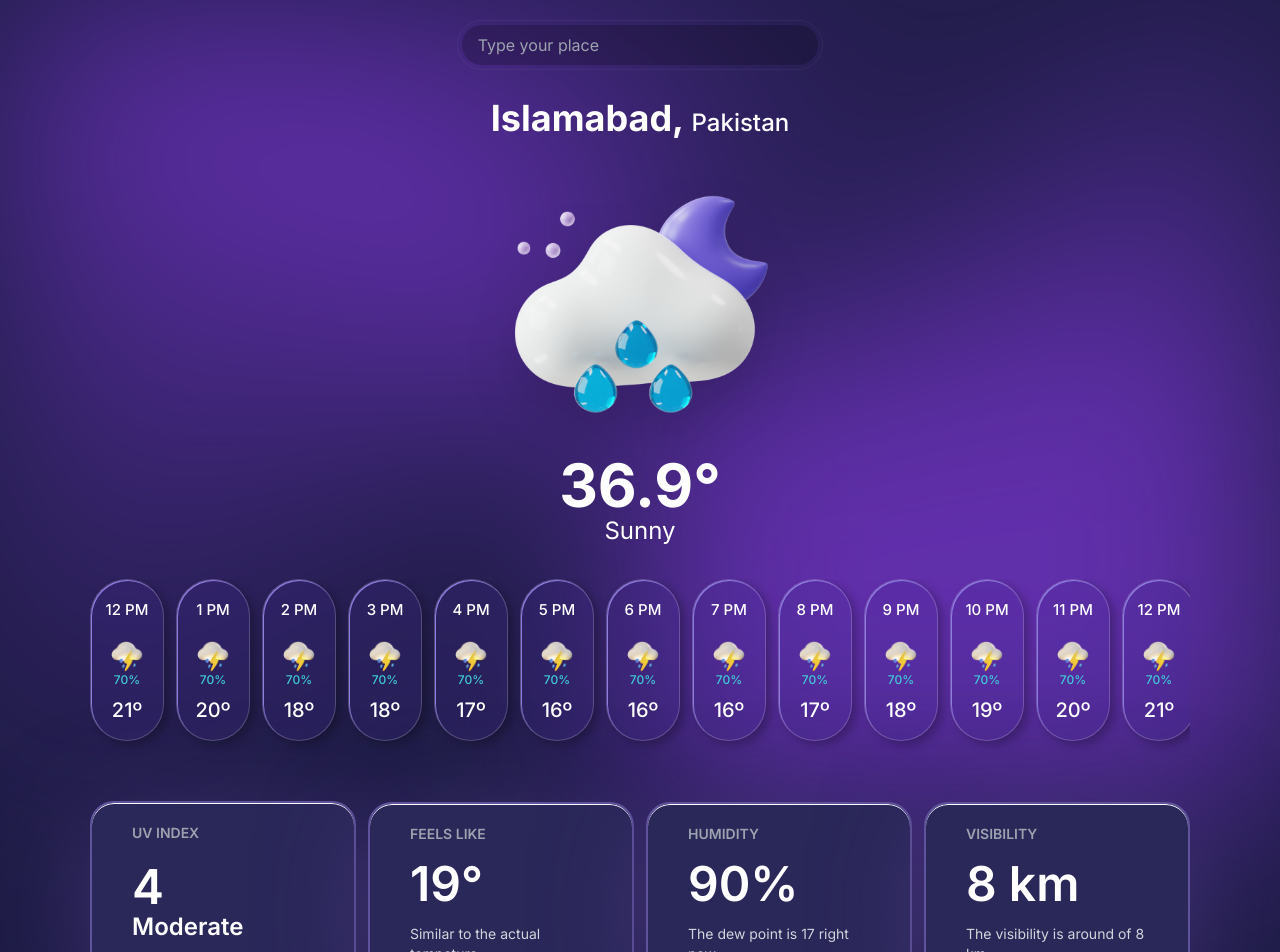
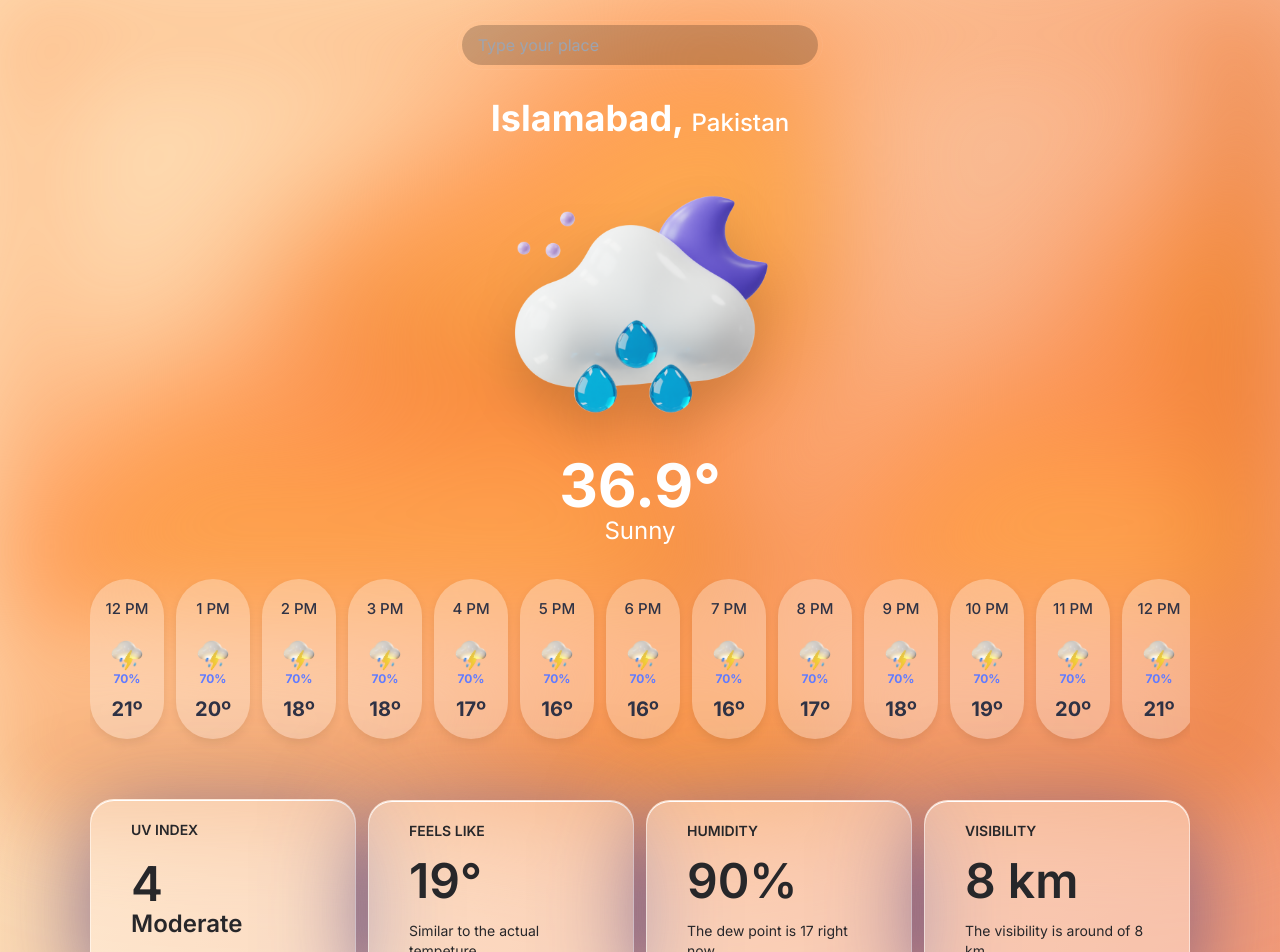
Before and after one commit to francoogilli/weather, a React (Vite) app: page / in a window 1280 px wide. Shown: the top 952 px of the page. Built offline with nearby package versions, Linux system fonts and the light colour scheme.

Commit message:
Changing background color

```diff
--- a/src/App.css
+++ b/src/App.css
@@ -1,7 +1,8 @@
 @import url('https://fonts.googleapis.com/css2?family=Inter:wght@100;200;300;400;500;600;700;800;900&display=swap');
 
 body {
-    background-color: #1F1D47;
+    background: linear-gradient(120deg, #FEE3BC 23.22%, #F39876 99.52%);
+
     font-family: 'Inter', sans-serif;
     position: relative;
     margin: 0;
@@ -15,10 +16,10 @@ body::before {
     left: 0;
     width: 100%;
     height: 100%;
-    background: conic-gradient(from 180deg at 50% 50%, rgba(97, 47, 171, 0.00) 50.017388463020325deg, #612FAB 129.55134987831116deg, rgba(97, 47, 171, 0.00) 226.05700492858887deg, #612FAB 269.28977251052856deg);
-    filter: blur(100px);
-
-
+    background-image: url(./assets/bg.png);
+    fill: linear-gradient(180deg, #FEB054 0%, #FEA14E 100%);
+    box-shadow: 0px 0px 95px 0px #FF7E36 inset, -51px -37px 60px 0px rgba(193, 93, 0, 0.50) inset;
+    filter: drop-shadow(0px 0px 100px #FF7E36) blur(50px);
     z-index: -1; /*45278B Coloca la capa antes que el contenido principal */
 }
 
--- a/src/components/DataMain.jsx
+++ b/src/components/DataMain.jsx
@@ -5,31 +5,31 @@ import bar from '../assets/bar.png';
 const DataMain = () => {
   return (
     <SectionContainer className={'py-10 pb-32 text-center grid grid-cols-2 md:grid-cols-2 lg:grid-cols-4 gap-3 font-semibold text-3xl sm:text-4xl text-white items-center justify-center'}>
-      <div  className='flex flex-col gap-y-4 bg-[#2a2759] items-start border-2 border-[#5F539C] shade rounded-3xl px-5 sm:px-10 py-5 '>
-        <p className='text-sm text-gray-400'>UV INDEX</p>
+      <div  className='flex flex-col gap-y-4 bg-[#ffffff5c] items-start border border-[#ffffff80] shade rounded-3xl px-5 sm:px-10 py-5 '>
+        <p className='text-sm text-zinc-800'>UV INDEX</p>
         <div>
-        <p className='text-4xl sm:text-5xl pt-1 text-left'>4</p>
-        <p className='text-xl sm:text-2xl '>Moderate</p>
+        <p className='text-zinc-800 text-4xl sm:text-5xl pt-1 text-left'>4</p>
+        <p className='text-zinc-800 text-xl sm:text-2xl '>Moderate</p>
         </div>
         <img src={bar} alt="" />
       </div>
 
-      <div  className='flex flex-col gap-y-4 bg-[#2a2759] items-start border-2 border-[#5F539C] shade rounded-3xl px-5 sm:px-10 py-5 '>
-        <p className='text-sm text-gray-400'>FEELS LIKE</p>
-        <p className='text-4xl sm:text-5xl'>19°</p>
-        <p className='text-sm font-normal text-gray-300 text-left'>Similar to the actual tempeture.</p>
+      <div  className='flex flex-col gap-y-4 bg-[#ffffff5c] items-start border border-[#ffffff80] shade rounded-3xl px-5 sm:px-10 py-5 '>
+        <p className='text-sm text-zinc-800'>FEELS LIKE</p>
+        <p className='text-zinc-800 text-4xl sm:text-5xl'>19°</p>
+        <p className='text-sm font-normal text-zinc-800 text-left'>Similar to the actual tempeture.</p>
       </div>
 
-      <div  className='flex flex-col gap-y-4 bg-[#2a2759] items-start border-2 border-[#5F539C] shade rounded-3xl px-5 sm:px-10 py-5 '>
-        <p className='text-sm text-gray-400'>HUMIDITY</p>
-        <p className='text-4xl sm:text-5xl'>90%</p>
-        <p className='text-sm font-normal text-gray-300 text-left'>The dew point is 17 right now</p>
+      <div  className='flex flex-col gap-y-4 bg-[#ffffff5c] items-start border border-[#ffffff80] shade rounded-3xl px-5 sm:px-10 py-5 '>
+        <p className='text-sm text-zinc-800'>HUMIDITY</p>
+        <p className='text-zinc-800 text-4xl sm:text-5xl'>90%</p>
+        <p className='text-sm font-normal text-zinc-800 text-left'>The dew point is 17 right now</p>
       </div>
 
-      <div  className='flex flex-col gap-y-4 bg-[#2a2759] items-start border-2 border-[#5F539C] shade rounded-3xl px-5 sm:px-10 py-5 '>
-        <p className='text-sm text-gray-400'>VISIBILITY</p>
-        <p className='text-4xl sm:text-5xl'>8 km</p>
-        <p className='text-sm font-normal text-gray-300 text-left'>The visibility is around of 8 km</p>
+      <div  className='flex flex-col gap-y-4 bg-[#ffffff5c] items-start border border-[#ffffff80] shade rounded-3xl px-5 sm:px-10 py-5 '>
+        <p className='text-sm text-zinc-800'>VISIBILITY</p>
+        <p className='text-zinc-800 text-4xl sm:text-5xl'>8 km</p>
+        <p className='text-sm font-normal text-zinc-800 text-left'>The visibility is around of 8 km</p>
       </div>
     </SectionContainer>
   );
--- a/src/components/Forecast.jsx
+++ b/src/components/Forecast.jsx
@@ -137,19 +137,19 @@ const Forecast = () => {
                 style={{
                   minWidth: "74px", // Puedes ajustar este valor según tus necesidades
                   flex: "0 0 auto", // Esto evita que los elementos se contraigan
-                  boxShadow: "1px 1px 0px 0px #8d7de0 inset, 5px 4px 10px 0px rgba(0, 0, 0, 0.25)",
+                  boxShadow: "0px 4px 10px 0px rgba(0, 0, 0, 0.08)"
                 }}
-                className="flex flex-col justify-center text-lg font-medium items-center border border-[#ffffff33] bg-[#48319D33] hover:bg-[#48319D] cursor-pointer rounded-full gap-y-2 py-2"
+                className="flex flex-col justify-center text-lg font-medium items-center  bg-[#FFFFFF4D] hover:bg-[#FFFFFFB2] cursor-pointer rounded-full gap-y-2 py-2"
                 key={index}
               >
-                <p className="pt-2 text-[15px]">{hour.hour}</p>
+                <p className="pt-2 text-[15px] text-[#303345]">{hour.hour}</p>
                 <div className="flex flex-col items-center">
 
                     <img className="pt-2" src={rayo} width={32} alt="" />
-                    <p className="text-[#40CBD8] text-xs">70%</p>
+                    <p className="text-[#617bff] font-bold text-xs">70%</p>
 
                 </div>
-                <p className="pb-2 text-xl">{hour.temp}</p>
+                <p className="pb-2 font-bold text-xl text-[#303345]">{hour.temp}</p>
               </div>
             ))}
           </div>
```
Also changed, not shown: src/assets/bg.png (added).
